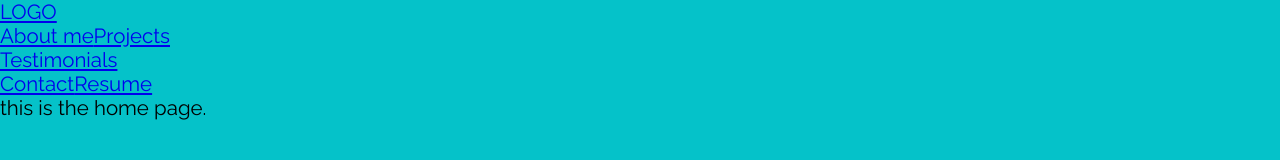
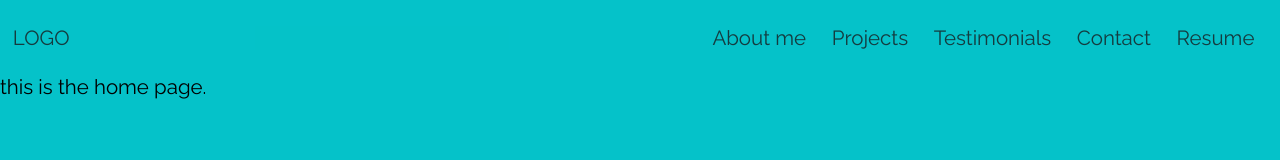
Before and after one commit to DariuszLegizynski/myPortfolio, a React app: page / in a window 1280 px wide. Built offline with nearby package versions, Linux system fonts and the light colour scheme.

Commit message:
styled the header links a bit more.

```diff
--- a/src/components/header/Header.js
+++ b/src/components/header/Header.js
@@ -1,21 +1,47 @@
 import React from "react";
+
+// tools
 import { Link } from "react-router-dom";
 import { HashLink } from "react-router-hash-link";
+
+// styles
+import "./Header.css";
 
 const Header = () => {
 	return (
 		<div className="header">
 			<div className="header__logo">
-				<Link to={"/"}>LOGO</Link>
+				<Link className="link" to={"/"}>
+					LOGO
+				</Link>
 			</div>
 			<div className="header__navigation">
-				<HashLink to="/#aboutMe">About me</HashLink>
-				<HashLink to="/#projects">Projects</HashLink>
-				<HashLink to="/#testimonials">
-					<p>Testimonials</p>
+				<div className="header__navigation__item">
+					<HashLink className="link" to="/#aboutMe">
+						About me
 					</HashLink>
-				<HashLink to="/#contact">Contact</HashLink>
+				</div>
+				<div className="header__navigation__item">
+					<HashLink className="link" to="/#projects">
+						Projects
+					</HashLink>
+				</div>
+				<div className="header__navigation__item">
+					<HashLink
+						className="link"
+						to="/#testimonials"
+					>
+						Testimonials
+					</HashLink>
+				</div>
+				<div className="header__navigation__item">
+					<HashLink className="link" to="/#contact">
+						Contact
+					</HashLink>
+				</div>
+				<div className="header__navigation__item">
 					<a
+						className="link"
 						target="_blank"
 						rel="noreferrer"
 						href="https://github.com/DariuszLegizynski/myPortfolio"
@@ -25,6 +51,7 @@ const Header = () => {
 					</a>
 				</div>
 			</div>
+		</div>
 	);
 };
 
--- a/src/components/header/Header.scss
+++ b/src/components/header/Header.scss
@@ -2,4 +2,16 @@
 
 .header {
 	background-color: $main-color;
+	display: flex;
+	justify-content: space-between;
+	margin: 2rem 1rem;
+	opacity: 0.8;
+
+	&__navigation {
+		display: flex;
+
+		&__item {
+			margin: 0 1rem;
+		}
+	}
 }
--- a/src/index.scss
+++ b/src/index.scss
@@ -1,5 +1,6 @@
 @import "./styles/variables";
 @import "./styles/typography";
+@import "./styles/components";
 
 *,
 *::before,
--- /dev/null
+++ b/src/styles/_components.scss
@@ -0,0 +1,14 @@
+@import "./variables";
+
+.link {
+	color: $color-black;
+	transition: all 0.2s ease-in;
+	cursor: pointer;
+
+	&:link,
+	&:visited,
+	&:active {
+		outline: none;
+		text-decoration: none;
+	}
+}
```
Also changed, not shown: src/components/header/Header.css, src/index.css, 3 other files. Lines whose indentation alone changed are shown as unchanged.
